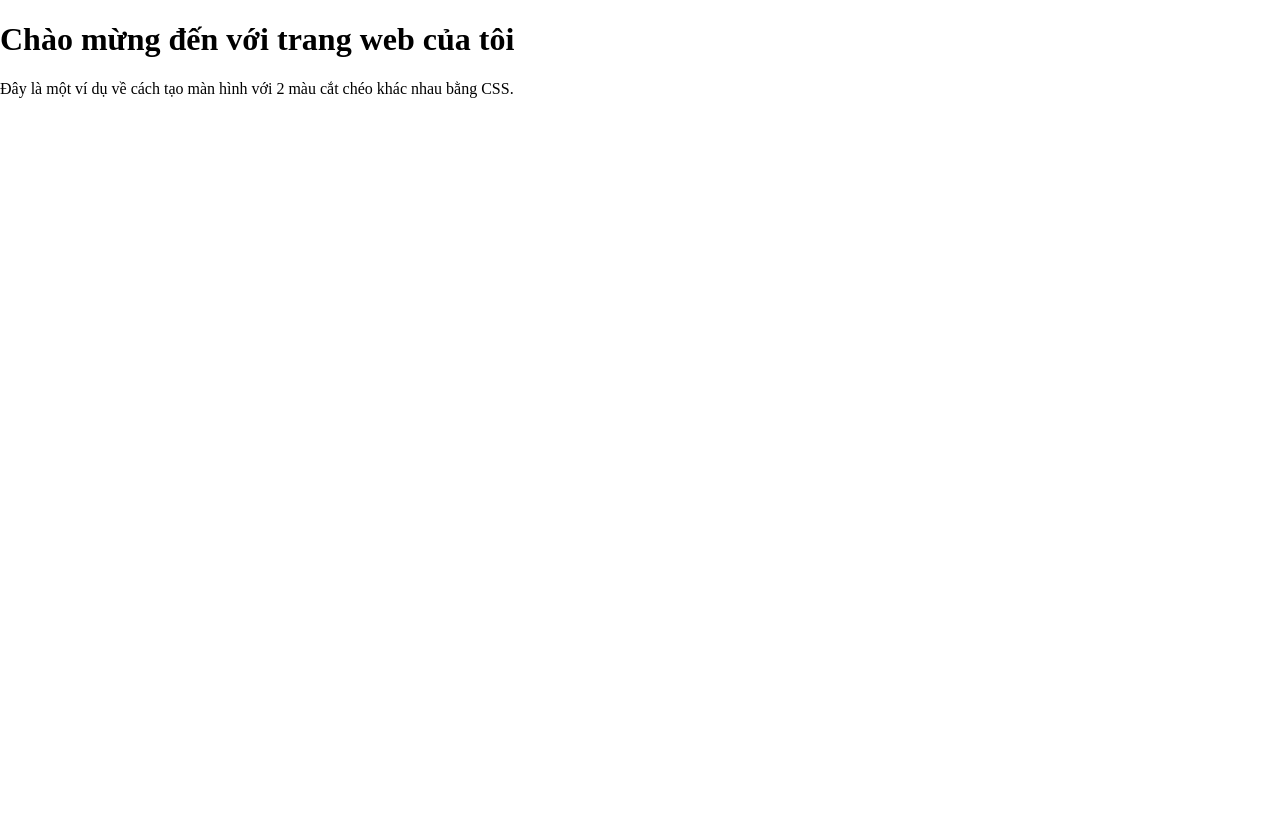
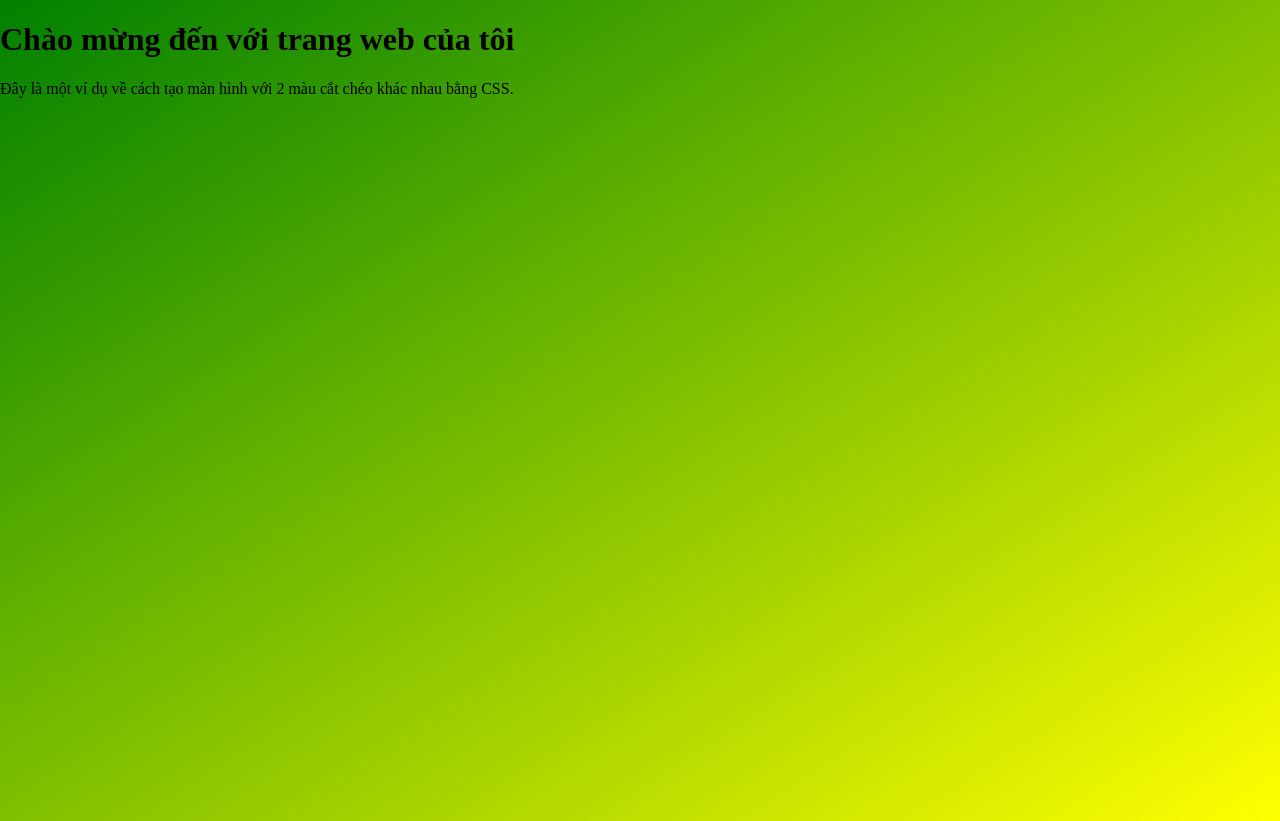
Before and after one commit to nguyendinh122128/flappy_bird_python, a plain HTML site: page index.html in a window 1280 px wide. Drawn offline with Linux system fonts and the light colour scheme.

Commit message:
Update index.html

```diff
--- a/index.html
+++ b/index.html
@@ -3,7 +3,7 @@
   <head>
     <style>
       body {
-        background: linear-gradient(to bottom right, green, yeloow);
+        background: linear-gradient(to bottom right, green, yellow);
         margin: 0;
         padding: 0;
         height: 100vh;
```
